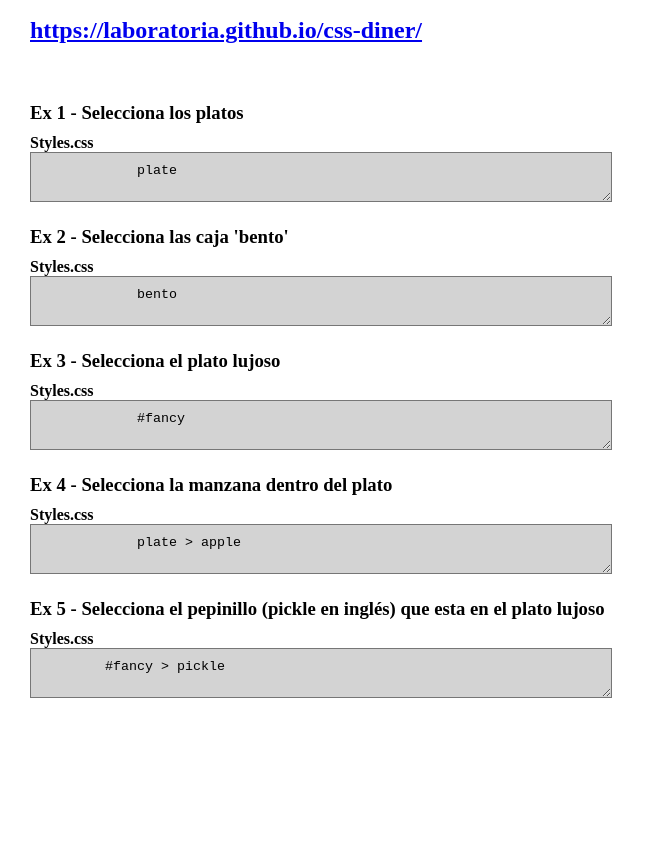
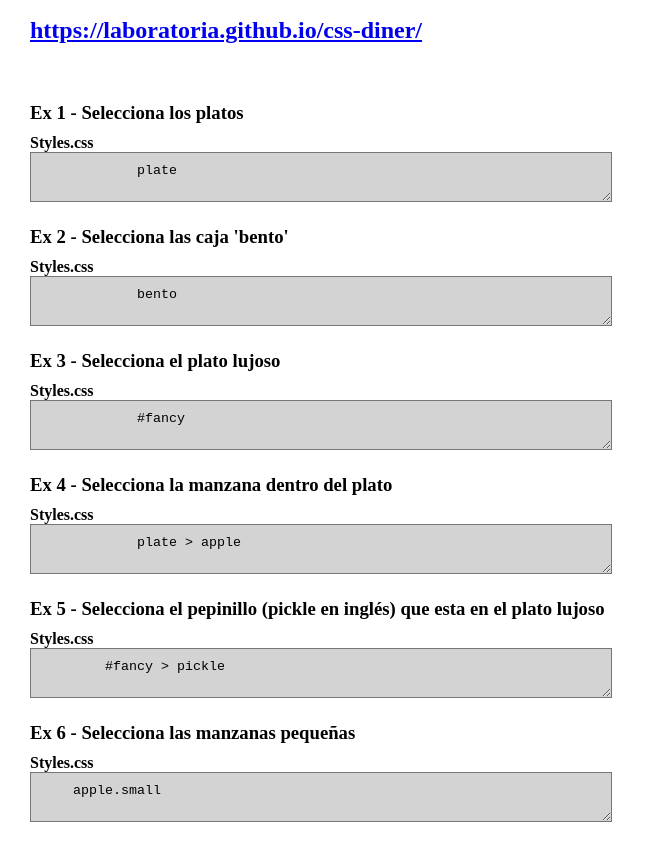
Before and after one commit to rafaelspa/dw1a3, a plain HTML site: page atividades/A5/index.html in a window 1280 px wide. Shown: the part 78-934 px from the top of the page, without its empty margins (0-645 px from the left). Before the commit the page ends 810 px from the top, so only its background shows below. Drawn offline with Linux system fonts and the light colour scheme.

Commit message:
A5 - ex6

```diff
--- a/atividades/A5/index.html
+++ b/atividades/A5/index.html
@@ -47,6 +47,15 @@
     </textarea>
   </body>
 
+  <h3>
+    Ex 6 - Selecciona las manzanas pequeñas
+  </h3>
+  <h4>Styles.css</h4>
+  <textarea readonly cols="70">
+    apple.small
+  </textarea>
+</body>
+
   <script>
     //Auto ajuste do tamanho do text area
     const tx = document.getElementsByTagName("textarea");
```
